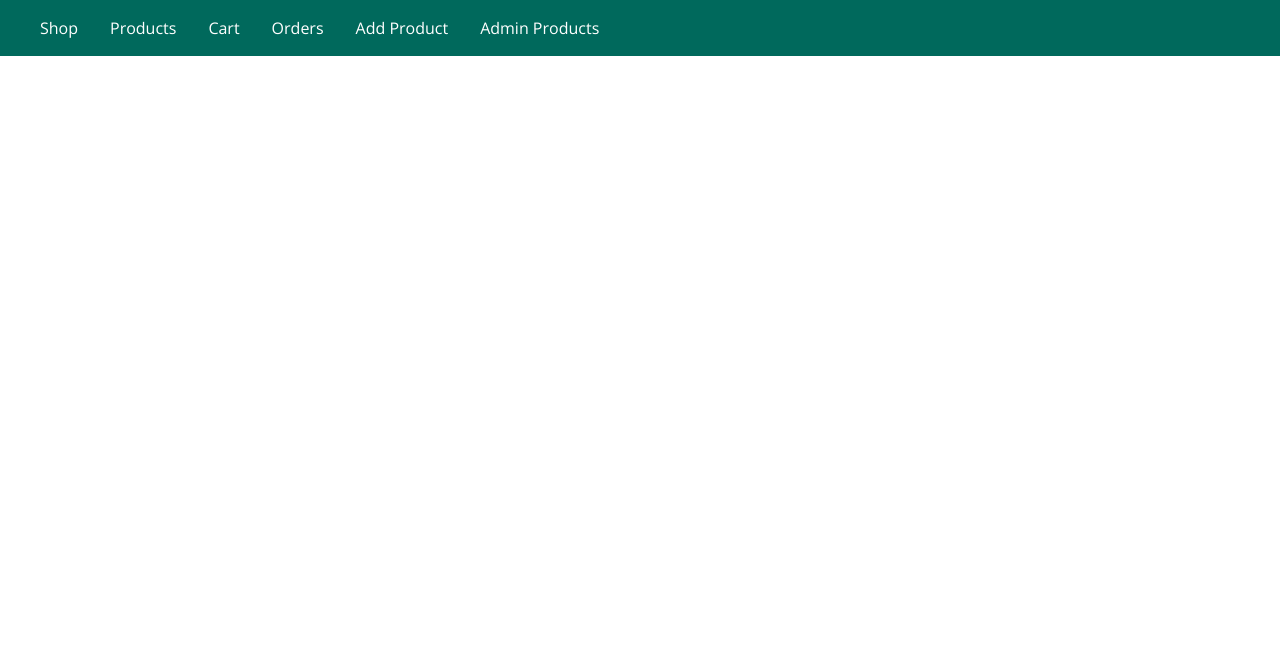
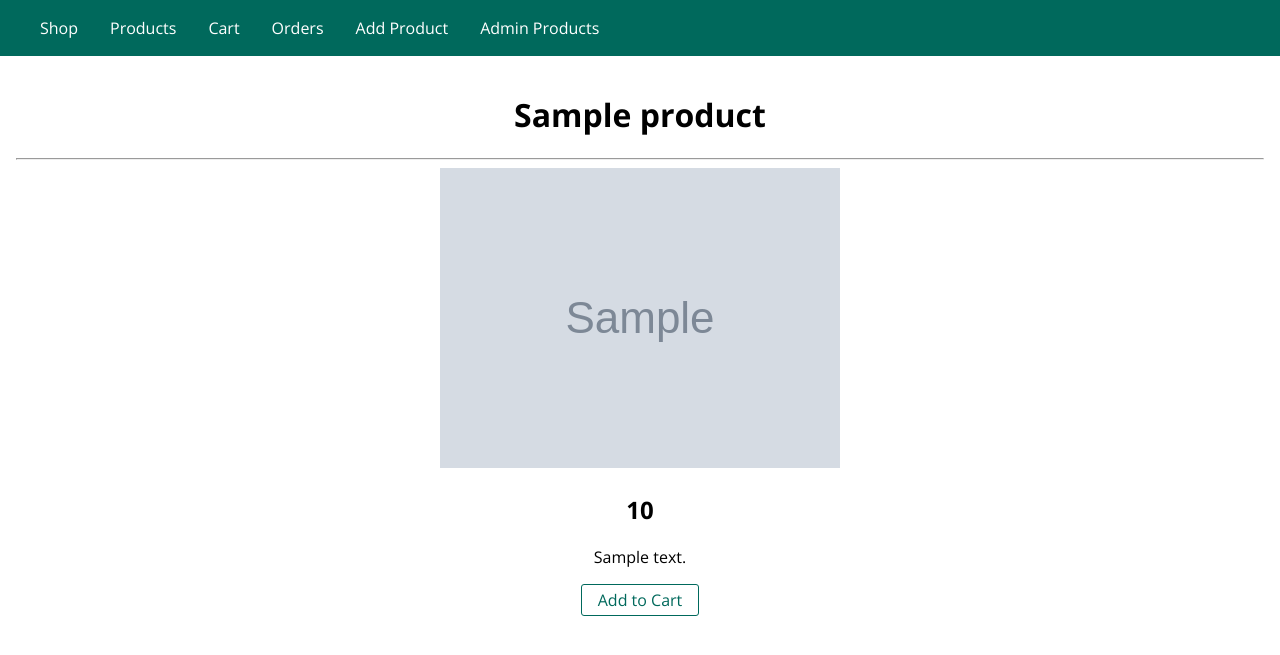
Before and after one commit to matiaskantele/courses, a Node server app: template views/shop/product-detail.pug in a window 1280 px wide. Shown: the top 655 px of the page. Run offline with Node 20, Linux system fonts and the light colour scheme; the template is opened without the code that fills it: most values are stand-ins (such as "Sample title", 1, 10 or a date in 2020); grey boxes marked "Sample" are stand-in pictures; some libraries are stand-ins or nearby versions.

Commit message:
add view for product details

```diff
--- a/public/css/main.css
+++ b/public/css/main.css
@@ -17,6 +17,10 @@ main {
 
 form {
   display: inline;
+}
+
+.centered {
+  text-align: center;
 }
 
 .main-header {
--- a/routes/shop.js
+++ b/routes/shop.js
@@ -8,6 +8,8 @@ router.get("/", shopController.getIndex);
 
 router.get("/products", shopController.getProducts);
 
+router.get("/products/:productId", shopController.getProduct);
+
 router.get("/cart", shopController.getCart);
 
 router.get("/orders", shopController.getOrders);
--- a/views/shop/product-detail.pug
+++ b/views/shop/product-detail.pug
@@ -3,3 +3,14 @@ extends ../layouts/main-layout.pug
 block styles
   link(rel="stylesheet", href="/css/forms.css")
   link(rel="stylesheet", href="/css/product.css")
+
+block content
+  main.centered
+    h1 #{product.title}
+    hr
+    div
+      img(src=product.imageUrl, alt=product.title)
+    h2 #{product.price}
+    p #{product.description}
+    form(action="/cart", method="POST")
+      button.btn(type="submit") Add to Cart
```
Also changed, not shown: controllers/shop.js (+11 -0 lines), models/product.js (+7 -0 lines).
